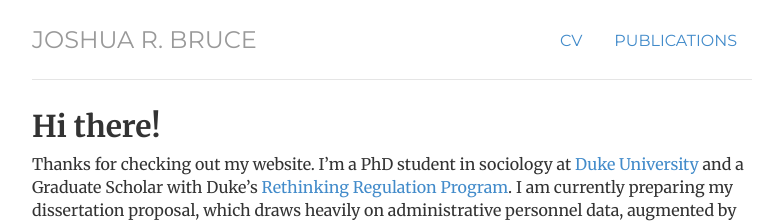
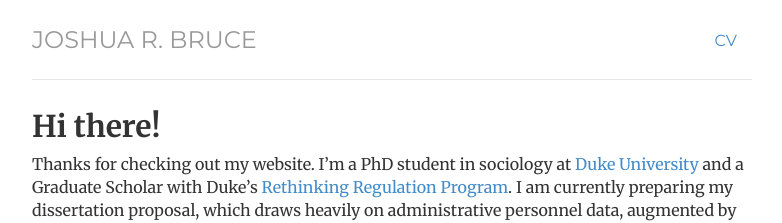
Before and after one commit to joshuarbruce/joshuarbruce.github.io, a Jekyll site: the page built from index.html, in a window 1280 px wide. Shown: the top 223 px of the page, without its empty margins (248-1030 px from the left). Built offline with Jekyll 4.4.1, drawn with Linux system fonts in a browser that asks for light colours.

Commit message:
Update header.html

```diff
--- a/_includes/header.html
+++ b/_includes/header.html
@@ -1,7 +1,7 @@
 <div class="header">
 	<ul class="nav nav-pills pull-right">
 		<li class="{{ page.cv }}"><a href="/cv/CV - Joshua R Bruce - 21 Jan 2017.pdf" title="CV" target="_blank">CV</a></li>
-		<li class="{{ page.pubs }}"><a href="/pubs" title="publications">Publications</a></li>
+	<!--	<li class="{{ page.pubs }}"><a href="/pubs" title="publications">Publications</a></li> -->
 	</ul>
 	<h3 class="text-muted"><a href="/">Joshua R. Bruce</a></h3>
 </div> <!-- /header -->
```
